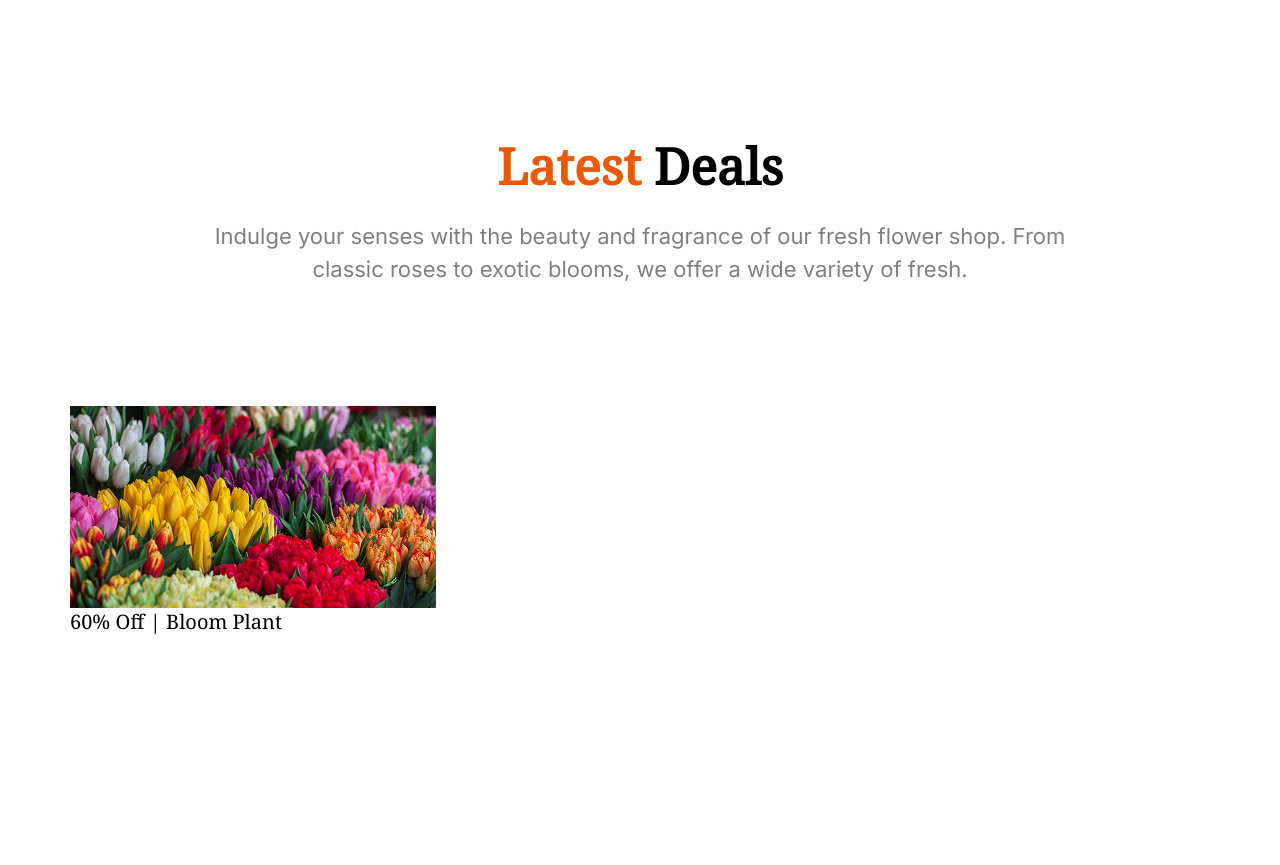
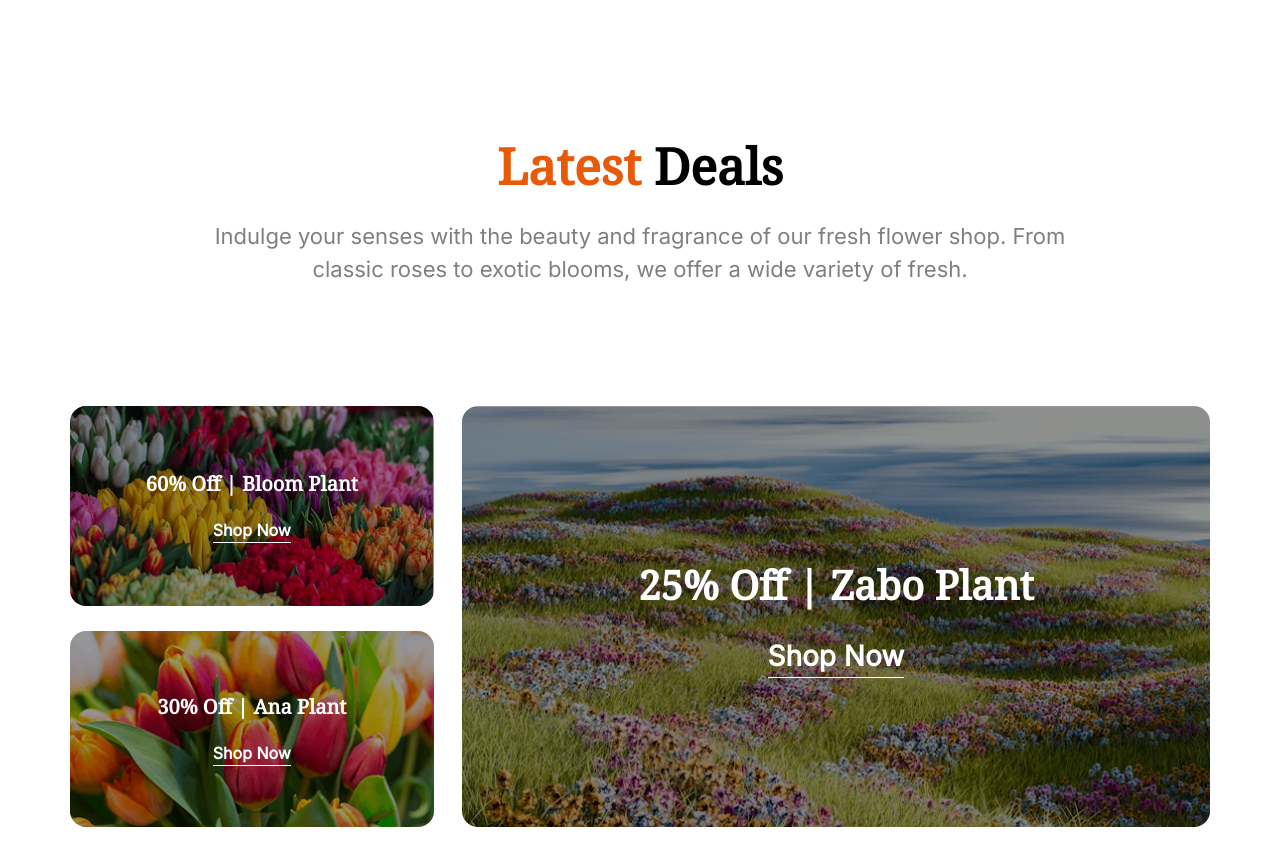
Before and after one commit to Ellham-dev/assignment-two, a website: page index.html in a window 1280 px wide. Shown: the part 2880-3745 px from the top of the page. Before the commit the page ends 3516 px from the top, so only its background shows below. Drawn offline with Linux system fonts and the light colour scheme.

Commit message:
latest deals part design complete

```diff
--- a/index.html
+++ b/index.html
@@ -56,7 +56,8 @@
             <div class="">
                 <h2 class="text-[#E95A08] font-bold font-noto text-[50px] text-center mb-4">Our <span
                         class="text-[#000000]">Plants</span></h2>
-                <p class="text-[#00000080] text-[22px] font-inter text-center max-w-[888px] m-auto mb-12">Indulge your senses
+                <p class="text-[#00000080] text-[22px] font-inter text-center max-w-[888px] m-auto mb-12">Indulge your
+                    senses
                     with the beauty and fragrance of our fresh flower shop. From classic roses to exotic
                     blooms, we offer a wide variety of fresh.</p>
             </div>
@@ -146,21 +147,41 @@
         </section>
 
         <!-- latest deals part -->
-        <section class="max-w-[1140px] mx-auto mt-[133px]">
+        <section class="max-w-[1140px] mx-auto mt-[133px] mb-[120px]">
             <div class="mb-[120px]">
                 <h2 class="text-[#E95A08] font-bold font-noto text-[50px] text-center mb-4">Latest <span
                         class="text-[#000000]">Deals</span></h2>
-                <p class="text-[#00000080] text-[22px] font-inter text-center max-w-[888px] m-auto mb-12">Indulge your senses
+                <p class="text-[#00000080] text-[22px] font-inter text-center max-w-[888px] m-auto mb-12">Indulge your
+                    senses
                     with the beauty and fragrance of our fresh flower shop. From classic roses to exotic
                     blooms, we offer a wide variety of fresh.</p>
             </div>
-            <div class="">
-                <div class="">
-                    <img src="assets/deal-bloom.png" alt="">
-                    <div class="">
-                        <h3 class="text-xl font-inter font-noto">60% Off | Bloom Plant</h3>
-
+            <div class="flex items-center gap-x-[28px]">
+                <div class="flex flex-col ">
+                    <div class="max-w-[366px] relative text-center mb-[25px]">
+                        <img src="assets/deal-bloom.png" alt="" class="rounded-2xl">
+                        <div class="absolute top-0 left-0 flex justify-center items-center w-full h-full flex-col z-1 ">
+                            <h3 class="text-xl font-bold font-noto text-white mb-5">60% Off | Bloom Plant</h3>
+                            <button class="text-base font-semibold font-inter text-white border-b">Shop Now</button>
+                        </div>
+                        <div class="bg-[#00000066] rounded-2xl w-full absolute top-0 right-0 left-0 bottom-0"></div>
                     </div>
+                    <div class="max-w-[366px] relative text-center">
+                        <img src="assets/deal-ana.png" alt="" class="rounded-2xl">
+                        <div class="absolute top-0 left-0 flex justify-center items-center w-full h-full flex-col z-1 ">
+                            <h3 class="text-xl font-bold font-noto text-white mb-5">30% Off | Ana Plant</h3>
+                            <button class="text-base font-semibold font-inter text-white border-b">Shop Now</button>
+                        </div>
+                        <div class="bg-[#00000066] rounded-2xl w-full absolute top-0 right-0 left-0 bottom-0"></div>
+                    </div>
+                </div>
+                <div class="max-w-[753px] relative text-center">
+                    <img src="assets/deal-zabo.png" alt="" class="rounded-2xl">
+                    <div class="absolute top-0 left-0 flex justify-center items-center w-full h-full flex-col z-1 ">
+                        <h3 class="text-[40px] font-bold font-noto text-white mb-5">25% Off | Zabo Plant</h3>
+                        <button class="text-[28px] font-semibold font-inter text-white border-b">Shop Now</button>
+                    </div>
+                    <div class="bg-[#00000066] rounded-2xl w-full absolute top-0 right-0 left-0 bottom-0"></div>
                 </div>
             </div>
         </section>
```
Also changed, not shown: src/output.css.
